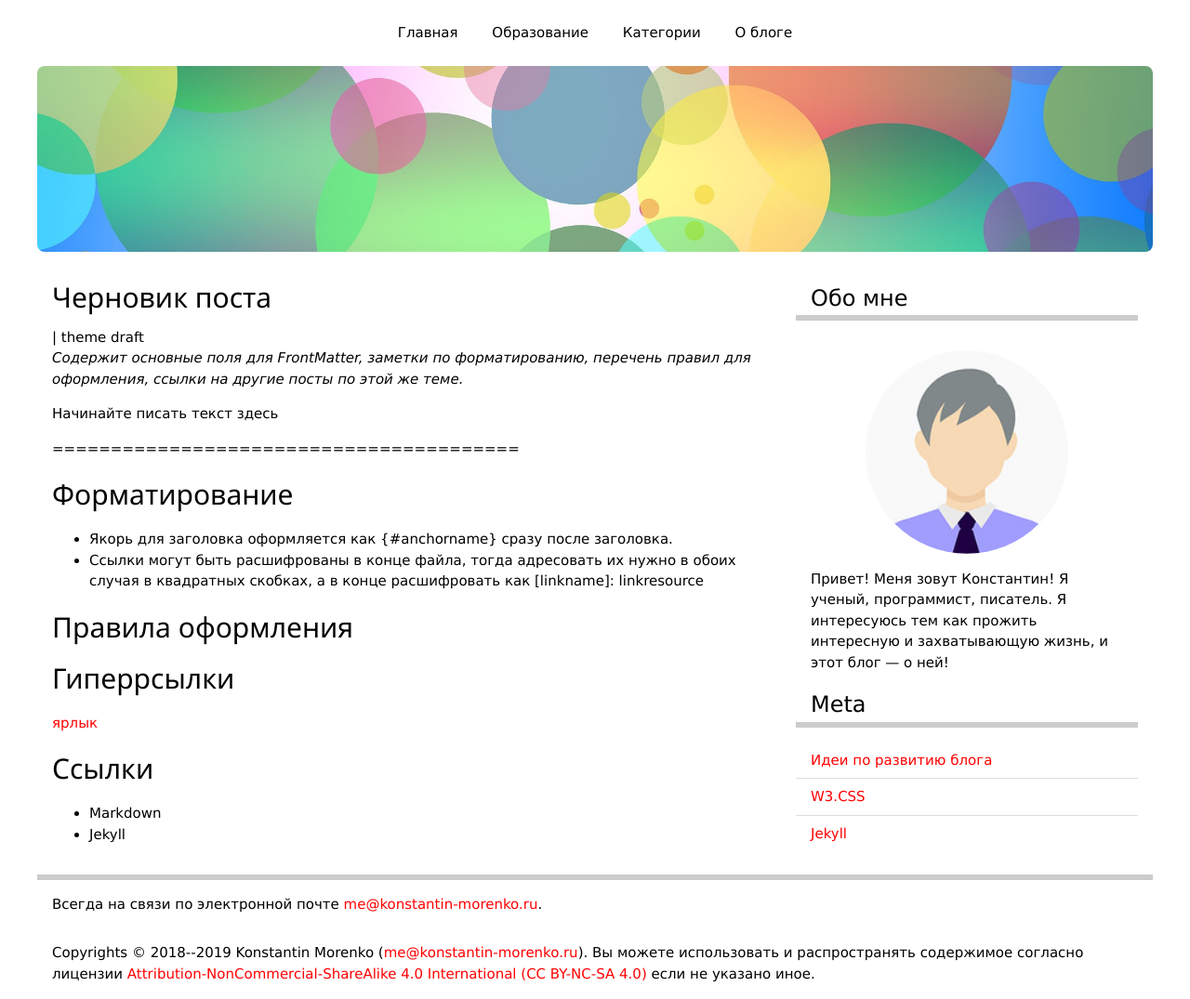
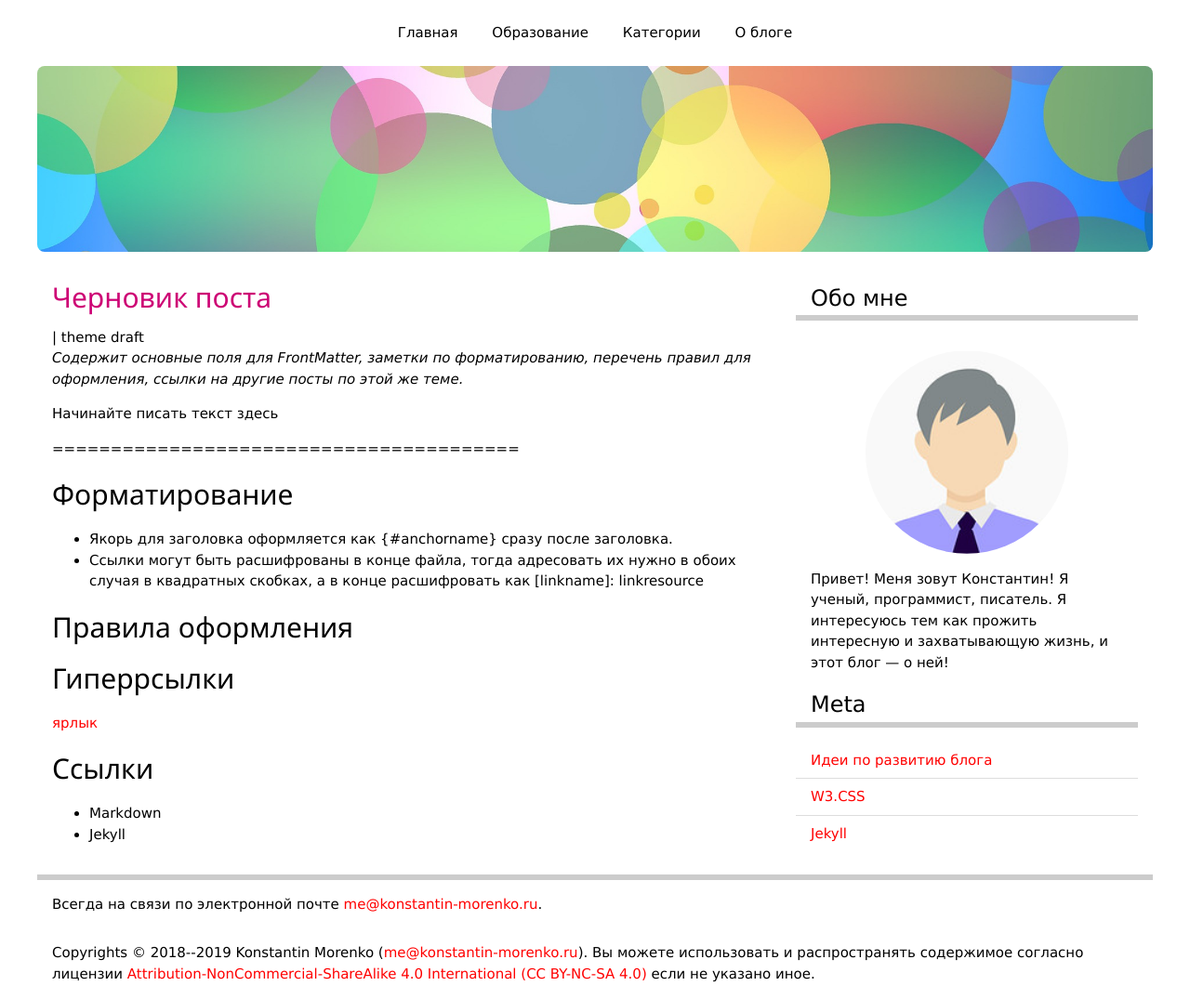
Before and after one commit to konstantin-morenko/personal-site, a Jekyll site: the page built from blog/post-draft.md, in a window 1280 px wide. Shown: the whole page at 93% size. Built offline with Jekyll 4.4.1, drawn with Linux system fonts in a browser that asks for light colours.

Commit message:
Fixed article

```diff
--- a/_layouts/post.html
+++ b/_layouts/post.html
@@ -2,20 +2,22 @@
 layout: default
 ---
 
+<article>
+
 {%- assign date_format = site.date_format -%}
-<h2>
-  {{ page.title | escape }}
-</h2>
+<header>
+  <h2>{{ page.title | escape }}</h2>
 
-{{ page.date | date: date_format }} |
-{% for category in page.categories %}
-<span>{{ category }}</span>
-{% endfor %}
+  <time>{{ page.date | date: date_format }}</time> |
+  {% for category in page.categories %}
+  <span>{{ category }}</span>
+  {% endfor %}
 
-<div>
-  <em>
+  <summary>
     {{ page.excerpt }}
-  </em>
-</div>
+  </summary>
+</header>
 
 {{ content }}
+
+</article>
--- a/assets/style.scss
+++ b/assets/style.scss
@@ -29,5 +29,11 @@
 
 article {
     header {
+	h2 {
+	    color: $aux-color-b;
+	}
+	summary {
+	    font-style: italic;
+	}
     }
 }
```
